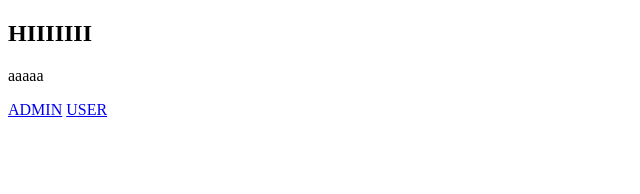
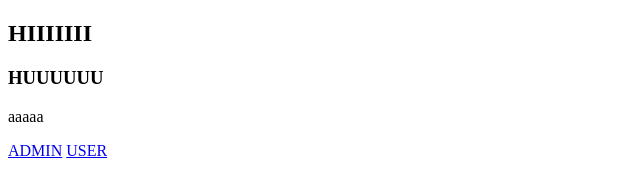
Before and after one commit to nallruf/Latian, a plain HTML site: page index.html in a window 1280 px wide. Shown: the whole page, without its empty margins (0-640 px from the left). Drawn offline with Linux system fonts and the light colour scheme.

Commit message:
nambah h3

```diff
--- a/index.html
+++ b/index.html
@@ -8,6 +8,7 @@
 </head>
 <body>
     <h2>HIIIIIII</h2>
+    <h3>HUUUUUU</h3>
     <p>aaaaa</p>
     <a href="admin.html">ADMIN</a>
     <a href="user.html">USER</a>
```
